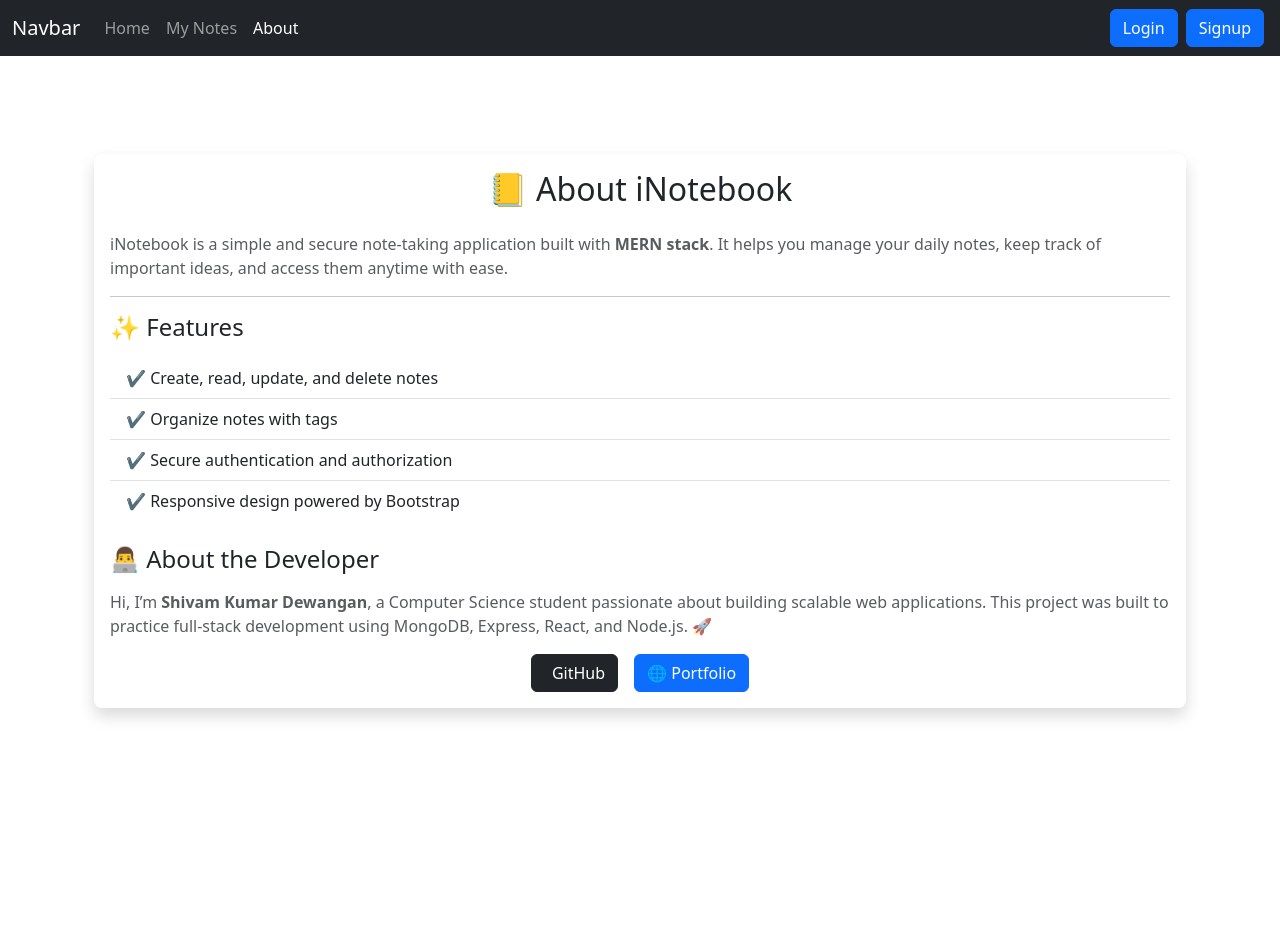
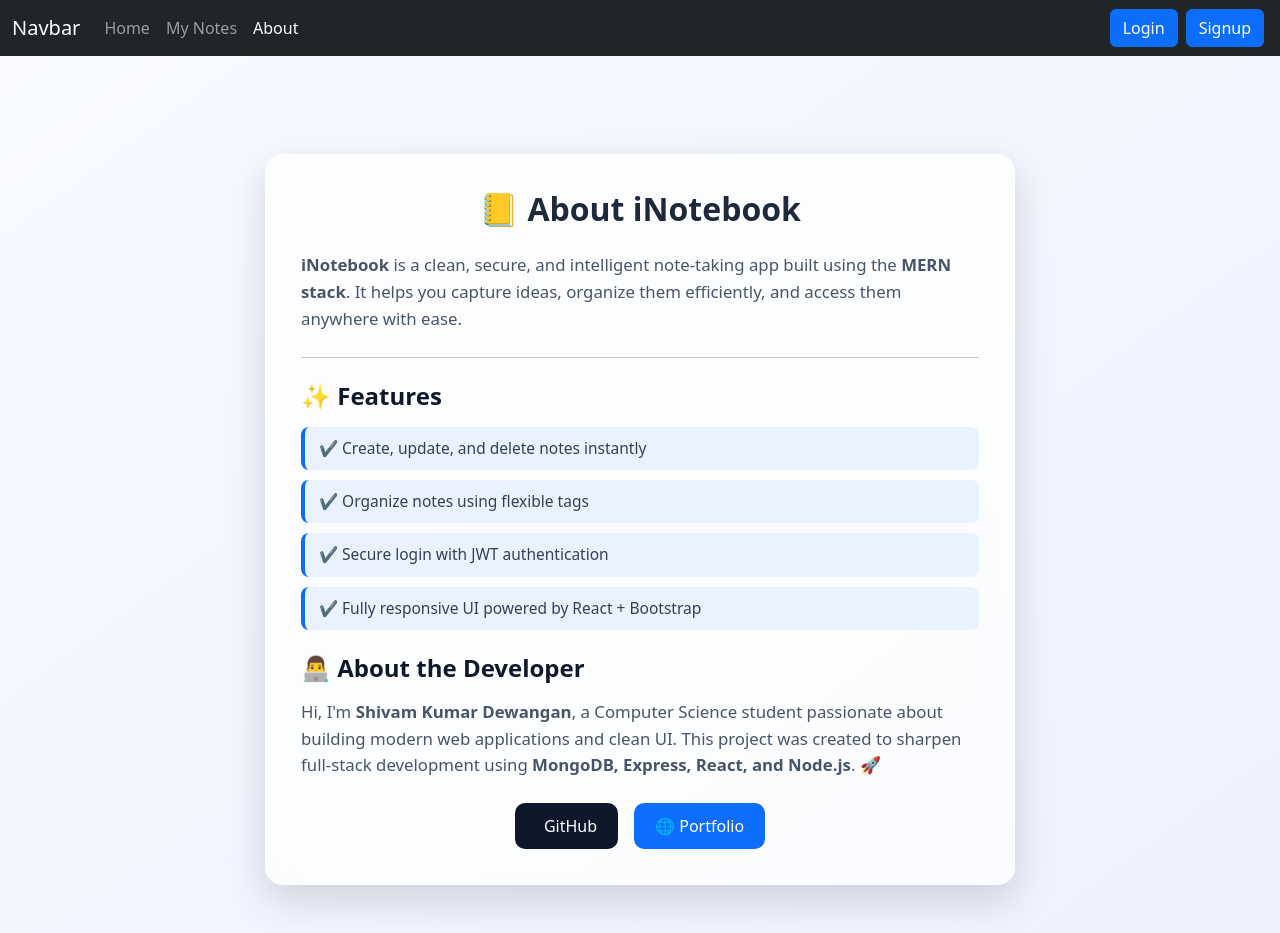
Before and after one commit to SoulEater001/iNotebook-React, a React (Vite) app: page /about in a window 1280 px wide. Before the commit the page ends 800 px from the top, so only its background shows below. Built offline with nearby package versions, Linux system fonts and the light colour scheme; some icons are missing; the HTML template or start-up script is replaced by a standard one.

Commit message:
UI changes

```diff
--- a/src/component/About.jsx
+++ b/src/component/About.jsx
@@ -1,41 +1,57 @@
-import React from 'react';
+import React from "react";
 
 const About = () => {
     return (
         <div className="container my-5">
-            <div className="card shadow border-0 rounded-3">
-                <div className="card-body">
-                    <h2 className="card-title text-center mb-4">📒 About iNotebook</h2>
-                    <p className="card-text text-muted">
-                        iNotebook is a simple and secure note-taking application built with <strong>MERN stack</strong>.
-                        It helps you manage your daily notes, keep track of important ideas, and access them anytime with ease.
+            <div className="about-card mx-auto">
+
+                <h2 className="text-center mb-4 about-title">📒 About iNotebook</h2>
+
+                <p className="about-text">
+                    <strong>iNotebook</strong> is a clean, secure, and intelligent note-taking
+                    app built using the <strong>MERN stack</strong>. It helps you capture ideas,
+                    organize them efficiently, and access them anywhere with ease.
                 </p>
 
-                    <hr />
+                <hr className="my-4" />
 
-                    <h4 className="mb-3">✨ Features</h4>
-                    <ul className="list-group list-group-flush mb-4">
-                        <li className="list-group-item">✔️ Create, read, update, and delete notes</li>
-                        <li className="list-group-item">✔️ Organize notes with tags</li>
-                        <li className="list-group-item">✔️ Secure authentication and authorization</li>
-                        <li className="list-group-item">✔️ Responsive design powered by Bootstrap</li>
+                {/* Features */}
+                <h4 className="section-title mb-3">✨ Features</h4>
+                <ul className="feature-list mb-4">
+                    <li>✔️ Create, update, and delete notes instantly</li>
+                    <li>✔️ Organize notes using flexible tags</li>
+                    <li>✔️ Secure login with JWT authentication</li>
+                    <li>✔️ Fully responsive UI powered by React + Bootstrap</li>
                 </ul>
 
-                    <h4 className="mb-3">👨‍💻 About the Developer</h4>
-                    <p className="text-muted">
-                        Hi, I’m <strong>Shivam Kumar Dewangan</strong>, a Computer Science student passionate about building
-                        scalable web applications. This project was built to practice full-stack development using
-                        MongoDB, Express, React, and Node.js. 🚀
+                {/* Developer */}
+                <h4 className="section-title mb-3">👨‍💻 About the Developer</h4>
+                <p className="about-text">
+                    Hi, I'm <strong>Shivam Kumar Dewangan</strong>, a Computer Science
+                    student passionate about building modern web applications and clean UI.
+                    This project was created to sharpen full-stack development using
+                    <strong> MongoDB, Express, React, and Node.js</strong>. 🚀
                 </p>
 
-                    <div className="text-center">
-                        <a href="https://github.com/SoulEater001/iNotebook-React" target="_blank" rel="noreferrer" className="btn btn-dark mx-2">
+                {/* Buttons */}
+                <div className="text-center mt-4">
+                    <a
+                        href="https://github.com/SoulEater001/iNotebook-React"
+                        target="_blank"
+                        rel="noreferrer"
+                        className="btn about-btn-dark mx-2"
+                    >
                         <i className="bi bi-github me-2"></i> GitHub
                     </a>
-                        <a target="_blank" rel="noreferrer" className="btn btn-primary mx-2">
+
+                    <a
+                        href="https://enhancedesign.co.in/"
+                        target="_blank"
+                        rel="noreferrer"
+                        className="btn about-btn-primary mx-2"
+                    >
                         🌐 Portfolio
                     </a>
-                    </div>
                 </div>
             </div>
         </div>
--- a/src/component/AddNote.jsx
+++ b/src/component/AddNote.jsx
@@ -18,8 +18,8 @@ const AddNote = (props) => {
     };
 
     return (
-        <div className="container my-4">
-            <div className="card shadow-sm border-0 rounded-3">
+        <div className="col-md-6 col-lg-5 mx-auto my-5">
+            <div className="card glass-card rounded-3">
                 <div className="card-body">
                     <h4 className="card-title mb-3">➕ Add a New Note</h4>
                     <form onSubmit={handleClick}>
--- a/src/component/NoteItem.jsx
+++ b/src/component/NoteItem.jsx
@@ -6,20 +6,22 @@ const NoteItem = (props) => {
   const { deleteNote } = useContext(NoteContext);
 
   return (
-    <div className="col-md-4 col-lg-3 my-3">
-      <div className="card shadow-sm border rounded h-100">
-        {/* Card Header */}
-        <div className="card-header d-flex justify-content-between align-items-center">
-          <h6 className="mb-0 text-truncate">{note.title}</h6>
-          <div>
+    <div className="col-md-6 col-lg-4 col-xl-3 my-3">
+      <div className="note-card shadow-sm rounded-4">
+
+        {/* Header */}
+        <div className="note-card-header d-flex justify-content-between align-items-start">
+          <h5 className="note-title text-truncate">{note.title}</h5>
+
+          <div className="note-actions d-flex">
             <i
-              className="fa-solid fa-pen-to-square text-primary me-2"
+              className="fa-solid fa-pen-to-square edit-icon"
               role="button"
               title="Edit Note"
               onClick={() => updateNote(note)}
             ></i>
             <i
-              className="fa-solid fa-trash text-danger"
+              className="fa-solid fa-trash delete-icon ms-3"
               role="button"
               title="Delete Note"
               onClick={() => {
@@ -30,15 +32,16 @@ const NoteItem = (props) => {
           </div>
         </div>
 
-        {/* Card Body */}
-        <div className="card-body">
-          <p className="card-text text-muted">{note.description}</p>
+        {/* Body */}
+        <div className="note-card-body">
+          <p className="note-description">{note.description}</p>
         </div>
 
-        {/* Card Footer */}
-        <div className="card-footer text-muted small">
-          <span className="badge bg-secondary">{note.tag || 'General'}</span>
+        {/* Footer */}
+        <div className="note-card-footer">
+          <span className="note-tag">{note.tag || "General"}</span>
         </div>
+
       </div>
     </div>
   );
--- a/src/index.css
+++ b/src/index.css
@@ -1,3 +1,252 @@
 i {
     cursor: pointer
 }
+
+body {
+  background: linear-gradient(to bottom right, #f8faff, #eef2ff);
+  min-height: 100vh;
+}
+
+.glass-card {
+  background: rgba(255, 255, 255, 0.75); /* semi-transparent */
+  backdrop-filter: blur(12px);           /* glass blur */
+  -webkit-backdrop-filter: blur(12px);   /* safari fix */
+  border: 1px solid rgba(255, 255, 255, 0.4);
+  box-shadow: 0 10px 30px rgba(0, 0, 0, 0.12); /* premium shadow */
+  padding: 25px;
+  transition: transform 0.2s ease, box-shadow 0.2s ease;
+}
+
+/* optional hover effect */
+.glass-card:hover {
+  transform: translateY(-4px);
+  box-shadow: 0 14px 40px rgba(0, 0, 0, 0.18);
+}
+
+.form-control:focus,
+.form-select:focus,
+textarea:focus {
+  border-color: #0d6efd !important;
+  box-shadow: 0 0 0 3px rgba(13, 110, 253, 0.25);
+}
+
+/* --------------- Note Card --------------- */
+.note-card {
+  background: rgba(255, 255, 255, 0.85);
+  backdrop-filter: blur(8px);
+  border: 1px solid rgba(255, 255, 255, 0.5);
+  padding: 18px;
+  height: 100%;
+  transition: transform 0.25s ease, box-shadow 0.25s ease;
+}
+
+.note-card:hover {
+  transform: translateY(-6px);
+  box-shadow: 0px 12px 25px rgba(0, 0, 0, 0.15);
+}
+
+/* --------------- Header --------------- */
+.note-card-header {
+  margin-bottom: 10px;
+}
+
+.note-title {
+  font-size: 1.15rem;
+  font-weight: 600;
+  color: #1e293b; /* slate-800 */
+}
+
+/* --------------- Body --------------- */
+.note-description {
+  font-size: 0.95rem;
+  color: #475569; /* slate-600 */
+  margin-bottom: 0;
+  white-space: pre-wrap;
+}
+
+/* --------------- Tag --------------- */
+.note-tag {
+  background: #0d6efd;
+  color: white;
+  padding: 6px 12px;
+  border-radius: 50px;
+  font-size: 0.75rem;
+  font-weight: 600;
+}
+
+/* --------------- Icons --------------- */
+.edit-icon,
+.delete-icon {
+  font-size: 1rem;
+  cursor: pointer;
+  transition: color 0.2s ease, transform 0.2s ease;
+}
+
+.edit-icon {
+  color: #0d6efd;
+}
+
+.edit-icon:hover {
+  color: #0b5ed7;
+  transform: scale(1.15);
+}
+
+.delete-icon {
+  color: #ef4444;
+}
+
+.delete-icon:hover {
+  color: #dc2626;
+  transform: scale(1.15);
+}
+
+.note-card-footer {
+  margin-top: 12px;
+}
+
+.edit-modal-card {
+  background: rgba(255, 255, 255, 0.8);
+  backdrop-filter: blur(18px);
+  -webkit-backdrop-filter: blur(18px);
+  border-radius: 15px;
+  border: 1px solid rgba(255, 255, 255, 0.45);
+  overflow: hidden;
+  animation: modalFade 0.4s ease;
+  box-shadow: 0px 20px 40px rgba(0, 0, 0, 0.2);
+}
+
+/* Smooth fade animation */
+@keyframes modalFade {
+  from {
+    opacity: 0;
+    transform: translateY(20px) scale(0.97);
+  }
+  to {
+    opacity: 1;
+    transform: translateY(0) scale(1);
+  }
+}
+
+/* Modal Header */
+.edit-modal-header {
+  background: linear-gradient(135deg, #0d6efd, #2563eb);
+  color: white;
+  border-bottom: none;
+  padding: 15px 20px;
+}
+
+/* Inputs */
+.enhanced-input {
+  border-radius: 10px;
+  padding: 10px 12px;
+  transition: border-color 0.25s ease, box-shadow 0.25s ease;
+}
+
+.enhanced-input:focus {
+  border-color: #0d6efd !important;
+  box-shadow: 0 0 0 3px rgba(13, 110, 253, 0.25);
+}
+
+/* Footer Buttons */
+.modal-footer .btn {
+  font-weight: 500;
+  padding-top: 8px;
+  padding-bottom: 8px;
+}
+
+.modal-footer .btn-light {
+  background: #f1f5f9;
+  border: 1px solid #e2e8f0;
+}
+
+.modal-footer .btn-light:hover {
+  background: #e2e8f0;
+}
+
+/* ----------------- About Card Style ----------------- */
+.about-card {
+  max-width: 750px;
+  background: rgba(255, 255, 255, 0.75);
+  backdrop-filter: blur(14px);
+  -webkit-backdrop-filter: blur(14px);
+  border-radius: 18px;
+  padding: 35px;
+  box-shadow: 0px 15px 40px rgba(0, 0, 0, 0.15);
+  border: 1px solid rgba(255,255,255,0.6);
+  animation: fadeSlideIn 0.5s ease;
+}
+
+@keyframes fadeSlideIn {
+  from {
+    opacity: 0;
+    transform: translateY(20px) scale(0.98);
+  }
+  to {
+    opacity: 1;
+    transform: translateY(0) scale(1);
+  }
+}
+
+/* Titles */
+.about-title {
+  font-weight: 700;
+  color: #1e293b;
+}
+
+.section-title {
+  font-weight: 600;
+  color: #0f172a;
+}
+
+/* Text */
+.about-text {
+  color: #475569;
+  font-size: 1.05rem;
+  line-height: 1.6;
+}
+
+/* Feature List */
+.feature-list {
+  list-style: none;
+  padding-left: 0;
+}
+
+.feature-list li {
+  background: rgba(13, 110, 253, 0.08);
+  border-left: 4px solid #0d6efd;
+  padding: 10px 14px;
+  border-radius: 8px;
+  margin-bottom: 10px;
+  font-size: 0.97rem;
+  color: #334155;
+  transition: transform 0.2s ease;
+}
+
+.feature-list li:hover {
+  transform: translateX(4px);
+}
+
+/* Buttons */
+.about-btn-dark {
+  background: #0f172a;
+  border-radius: 10px;
+  padding: 10px 20px;
+  transition: 0.25s;
+  color: white;
+}
+
+.about-btn-dark:hover {
+  background: #1e293b;
+}
+
+.about-btn-primary {
+  background: #0d6efd;
+  border-radius: 10px;
+  padding: 10px 20px;
+  color: white;
+  transition: 0.25s;
+}
+
+.about-btn-primary:hover {
+  background: #0b5ed7;
+}
```
Also changed, not shown: src/component/NotesPage.jsx (+25 -17 lines), 1 other file (tests, documents, lock files or other folders). Lines whose indentation alone changed are shown as unchanged.
